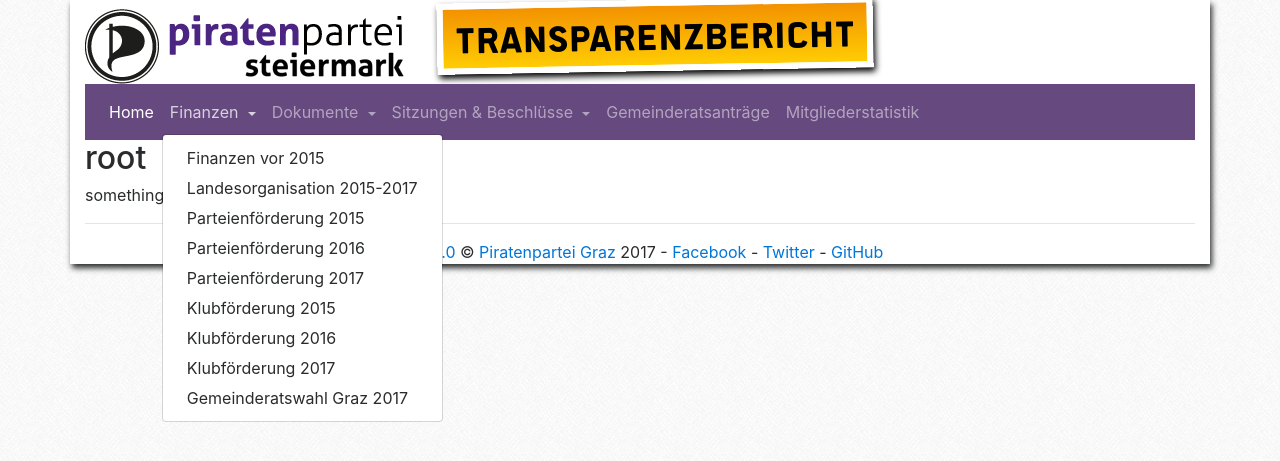
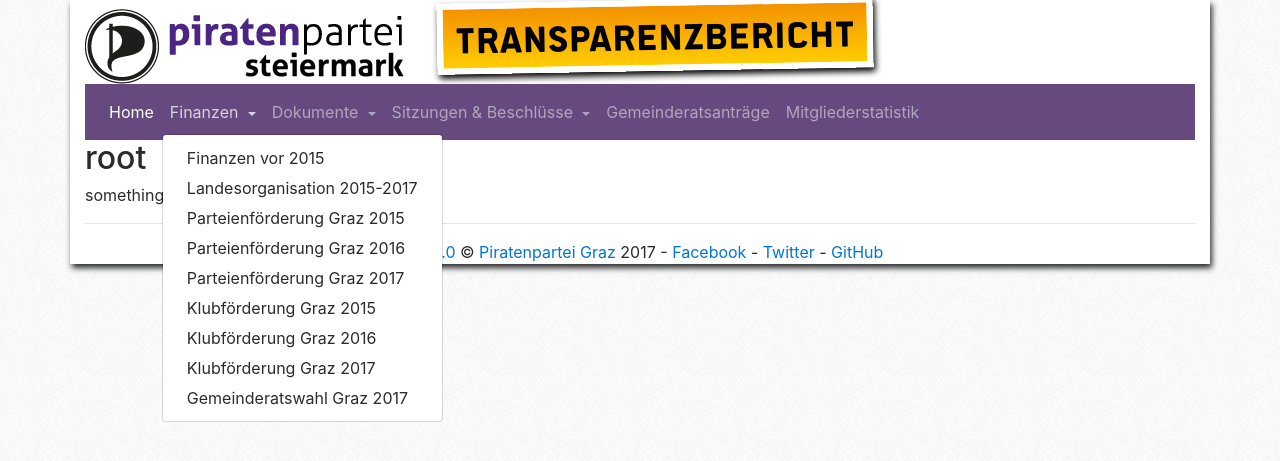
Before and after one commit to PPOE/ppstmk-transparenz, a PHP site: page /index.php in a window 1280 px wide, after a click on "Finanzen". Shown: the top 461 px of the page. Run offline with PHP 8.4, Linux system fonts and the light colour scheme; some libraries are stand-ins or nearby versions.

Commit message:
add "Graz" to titles

```diff
--- a/index.php
+++ b/index.php
@@ -15,12 +15,12 @@ $pages = array(
     'root' => 'root',
     'grazwahl17' => 'Gemeinderatswahl Graz 2017',
     'partei' => 'Landesparteikonto',
-    '2015-klubf' => 'Klubförderungskonto 2015',
-    '2015-parteienf' => 'Parteienförderungskonto 2015',
-    '2016-klubf' => 'Klubförderungskonto 2016',
-    '2016-parteienf' => 'Parteienförderungskonto 2016',
-    '2017-klubf' => 'Klubförderungskonto 2017',
-    '2017-parteienf' => 'Parteienförderungskonto 2017'
+    '2015-klubf' => 'Klubförderungskonto Graz 2015',
+    '2015-parteienf' => 'Parteienförderungskonto Graz 2015',
+    '2016-klubf' => 'Klubförderungskonto Graz 2016',
+    '2016-parteienf' => 'Parteienförderungskonto Graz 2016',
+    '2017-klubf' => 'Klubförderungskonto Graz 2017',
+    '2017-parteienf' => 'Parteienförderungskonto Graz 2017'
 );
 
 $fileNames = array(
--- a/templates/layout.php
+++ b/templates/layout.php
@@ -49,12 +49,12 @@
                         <div class="dropdown-menu" aria-labelledby="navbarDropdownMenuLink">
                             <a class="dropdown-item" href="https://finanzen.piratenpartei.at/">Finanzen vor 2015</a>
                             <a class="dropdown-item" href="?page=partei">Landesorganisation 2015-2017</a>
-                            <a class="dropdown-item" href="?page=2015-parteienf">Parteienförderung 2015</a>
-                            <a class="dropdown-item" href="?page=2016-parteienf">Parteienförderung 2016</a>
-                            <a class="dropdown-item" href="?page=2017-parteienf">Parteienförderung 2017</a>
-                            <a class="dropdown-item" href="?page=2015-klubf">Klubförderung 2015</a>
-                            <a class="dropdown-item" href="?page=2016-klubf">Klubförderung 2016</a>
-                            <a class="dropdown-item" href="?page=2017-klubf">Klubförderung 2017</a>
+                            <a class="dropdown-item" href="?page=2015-parteienf">Parteienförderung Graz 2015</a>
+                            <a class="dropdown-item" href="?page=2016-parteienf">Parteienförderung Graz 2016</a>
+                            <a class="dropdown-item" href="?page=2017-parteienf">Parteienförderung Graz 2017</a>
+                            <a class="dropdown-item" href="?page=2015-klubf">Klubförderung Graz 2015</a>
+                            <a class="dropdown-item" href="?page=2016-klubf">Klubförderung Graz 2016</a>
+                            <a class="dropdown-item" href="?page=2017-klubf">Klubförderung Graz 2017</a>
                             <a class="dropdown-item" href="?page=grazwahl17">Gemeinderatswahl Graz 2017</a>
                         </div>
                     </li>
```
